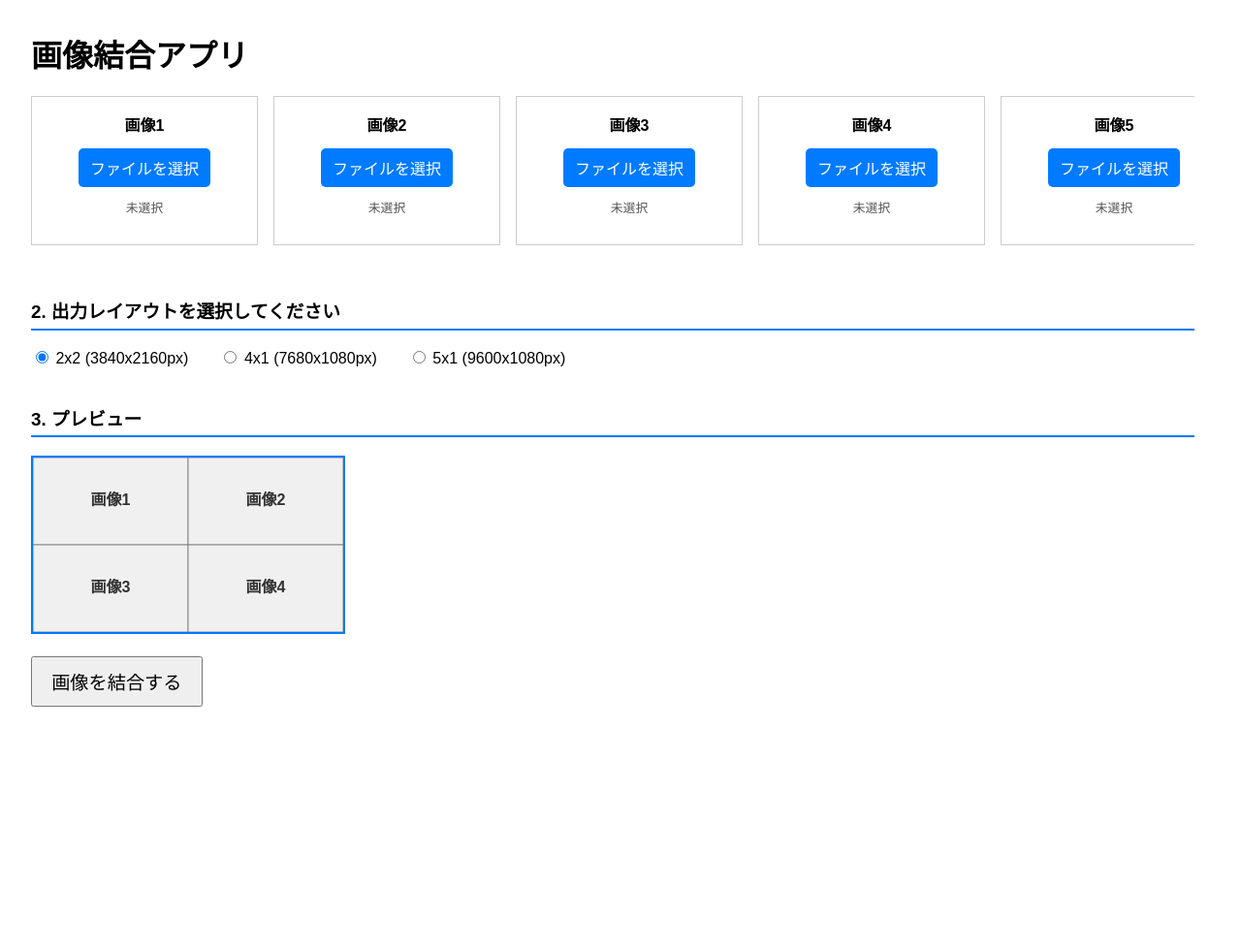
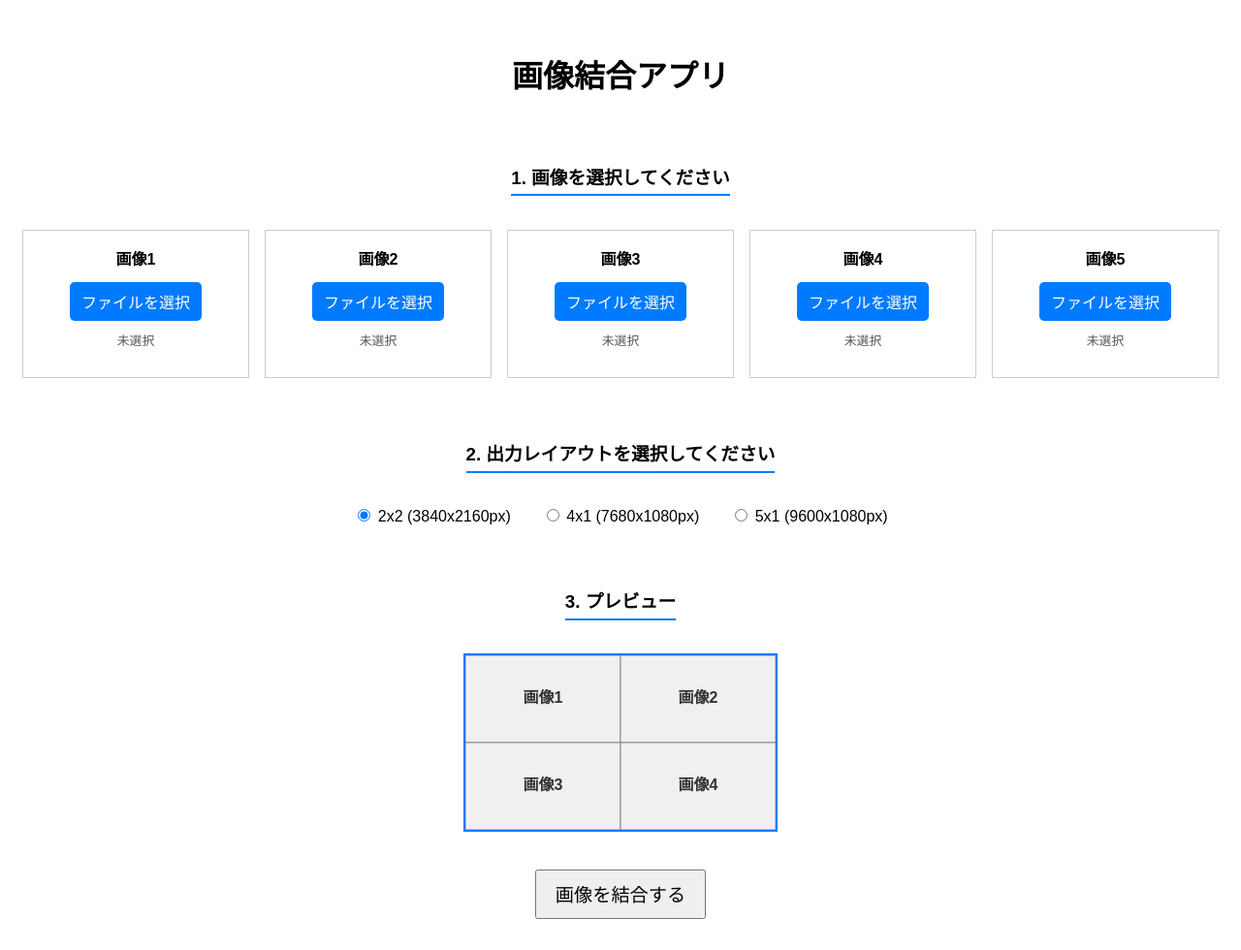
Before and after one commit to masatoooooon/flask-hello-render, a Flask app: page / in a window 1280 px wide. Shown: the whole page at 97% size. Before the commit the page ends 729 px from the top, so only its background shows below. Run offline with Flask 3, Linux system fonts and the light colour scheme.

Commit message:
Update index.html

```diff
--- a/templates/index.html
+++ b/templates/index.html
@@ -4,15 +4,26 @@
     <meta charset="UTF-8">
     <title>画像結合アプリ</title>
     <style>
-        body { font-family: sans-serif; margin: 2em; max-width: 1200px; }
-        h3 { border-bottom: 2px solid #007bff; padding-bottom: 0.3em; margin-top: 2em;}
+        body {
+            font-family: sans-serif;
+            margin: 0 auto; /* ページ全体を中央揃え */
+            padding: 2em;
+            max-width: 1200px;
+        }
+        h3 {
+            border-bottom: 2px solid #007bff;
+            padding-bottom: 0.3em;
+            margin-top: 2.5em; /* 各セクションのスペースを調整 */
+            text-align: center; /* ヘッダーテキストを中央揃え */
+        }
 
         .image-slots-container {
             display: flex;
             flex-wrap: nowrap;
             gap: 1em;
-            padding-bottom: 1em;
+            padding: 1em 0;
             overflow-x: auto;
+            justify-content: center; /* スロット全体を中央に配置 */
         }
         .image-slot {
             border: 1px solid #ccc;
@@ -46,23 +57,40 @@
             text-align: center;
         }
 
-        /* ★変更点: レイアウトオプションを横並びにする設定 */
+        /* ★変更点: 中央揃えのためのコンテナ */
+        .center-container {
+            display: flex;
+            flex-direction: column;
+            align-items: center;
+        }
+
         .layout-options {
             margin-top: 1em;
             margin-bottom: 1em;
-            display: flex; /* 横並びにする */
-            gap: 2em;      /* 各項目間のスペース */
-            align-items: center;
+            display: flex;
+            gap: 2em;
         }
-        .submit-button { font-size: 1.2em; padding: 0.5em 1em; margin-top: 1em; cursor: pointer; }
-        #output-preview-canvas { border: 2px solid #007bff; background-color: #f0f0f0; }
+        .submit-button {
+            font-size: 1.2em;
+            padding: 0.5em 1em;
+            margin-top: 2em;
+            cursor: pointer;
+        }
+        #output-preview-canvas {
+            border: 2px solid #007bff;
+            background-color: #f0f0f0;
+            margin-top: 1em;
+        }
     </style>
 </head>
 <body>
+    <div style="text-align: center;">
         <h1>画像結合アプリ</h1>
+    </div>
 
-    <form action="/combine" method="post" enctype="multipart/form-data">
+    <form action="/combine" method="post" enctype="multipart/form-data" class="center-container">
 
+        <h3>1. 画像を選択してください</h3>
         <div class="image-slots-container">
             <script>
                 for (let i = 1; i <= 5; i++) {
@@ -78,6 +106,7 @@
             </script>
         </div>
 
+        <div class="center-container">
             <h3>2. 出力レイアウトを選択してください</h3>
             <div class="layout-options">
                 <span>
@@ -93,11 +122,13 @@
                     <label for="layout_5x1">5x1 (9600x1080px)</label>
                 </span>
             </div>
+        </div>
 
+        <div class="center-container">
             <h3>3. プレビュー</h3>
             <canvas id="output-preview-canvas"></canvas>
+        </div>
 
-        <br>
         <button type="submit" class="submit-button">画像を結合する</button>
     </form>
 
```
Lines whose indentation alone changed are shown as unchanged.
